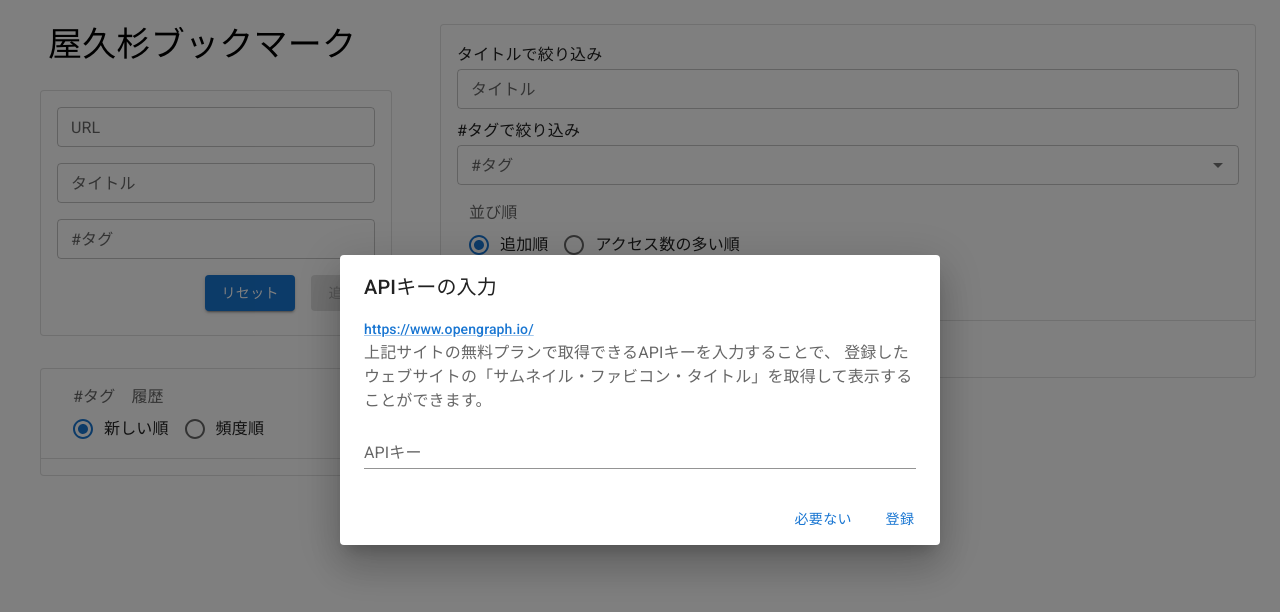
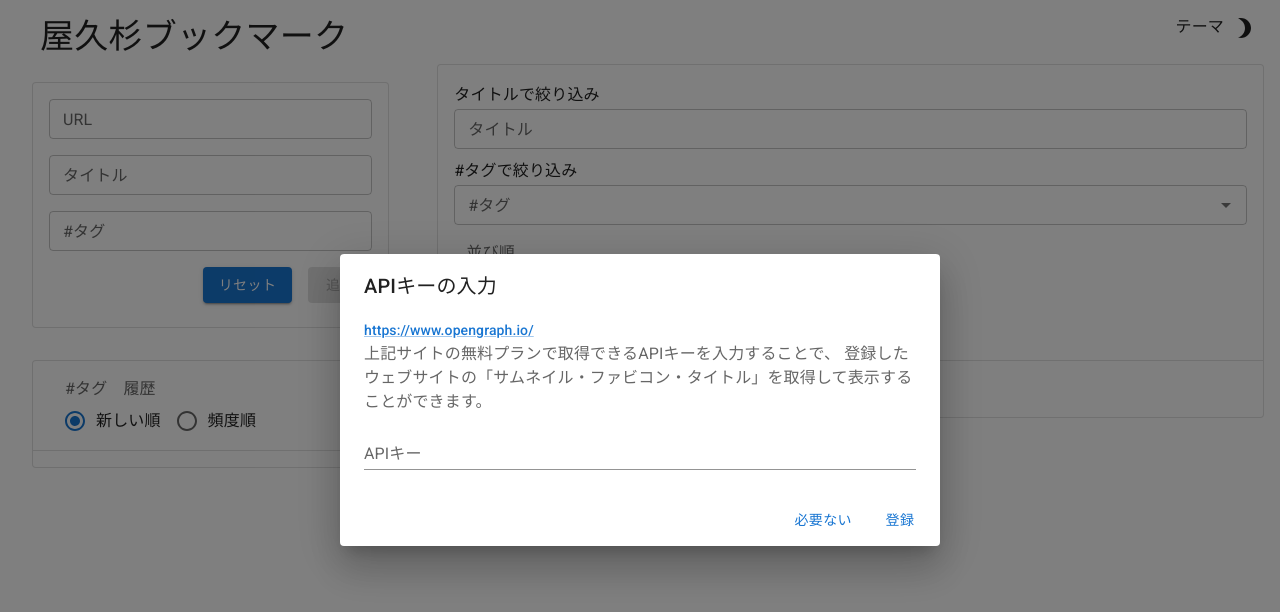
Before and after one commit to haru960197/YakusugiBookmark, a React (Create React App) app: page / in a window 1280 px wide. Shown: the top 612 px of the page. Built offline with nearby package versions, Linux system fonts and the light colour scheme.

Commit message:
[update] テーマ変更に対応

```diff
--- a/src/components/App.js
+++ b/src/components/App.js
@@ -2,10 +2,31 @@ import Register from './Register';
 import WebSiteList from './WebSiteList';
 import HashTagList from './HashTagList';
 import ApiKeyDialog from './ApiKeyDialog';
-import { useState } from 'react';
+import ColorModeButton from './ColorModeButton';
+import { useMemo, useState } from 'react';
 import { Grid, Typography } from "@mui/material"
+import { ThemeProvider, createTheme } from '@mui/material/styles';
+import CssBaseline from '@mui/material/CssBaseline';
 
 function App() {
+  const [mode, setMode] = useState(
+    localStorage.getItem('mode') ? localStorage.getItem('mode') : 'light'
+  );
+  const theme = useMemo(
+    () => (
+      createTheme({
+        palette: {
+          mode
+        }
+      })
+    ), [mode]
+  );
+  function toggleMode() {
+    const newMode = mode === 'light' ? 'dark' : 'light';
+    setMode(newMode);
+    localStorage.setItem('mode', newMode);
+  }
+
   const [apiKey, setApiKey] = useState(
     localStorage.getItem('apiKey') ? localStorage.getItem('apiKey') : ''
   );
@@ -32,7 +53,7 @@ function App() {
         // name is already registered.
         newHashTags = newHashTags.map((hashTag) =>
           hashTag.name === name
-            ? { name: name, count: hashTag.count + 1, lastUsedDate: lastUsedDate}
+            ? { name: name, count: hashTag.count + 1, lastUsedDate: lastUsedDate }
             : hashTag
         );
       } else {
@@ -79,7 +100,7 @@ function App() {
   function increaseAccessCount(targetWebSite) {
     const newWebSites = webSites.map((webSite) => {
       if (webSite === targetWebSite) {
-        return ({...webSite, accessCount: webSite.accessCount + 1});
+        return ({ ...webSite, accessCount: webSite.accessCount + 1 });
       } else {
         return webSite;
       }
@@ -89,8 +110,9 @@ function App() {
   }
 
   return (
-    <div>
-      <ApiKeyDialog setApiKey={setApiKey}/>
+    <ThemeProvider theme={theme}>
+      <CssBaseline />
+      <ApiKeyDialog setApiKey={setApiKey} />
       <Grid container spacing={4}>
         <Grid item container direction="column" xs={12} sm={4}>
           <Grid item sx={{ marginTop: 2, marginBottom: 1, mx: 5 }}>
@@ -104,10 +126,14 @@ function App() {
             />
           </Grid>
           <Grid item>
-            <HashTagList hashTags={hashTags} setHashTags={setHashTags}/>
+            <HashTagList hashTags={hashTags} setHashTags={setHashTags} />
           </Grid>
         </Grid>
-        <Grid item xs={12} sm={8}>
+        <Grid item container direction="column" xs={12} sm={8}>
+          <Grid item container justifyContent="flex-end" >
+            <ColorModeButton toggleColorMode={toggleMode}/>
+          </Grid>
+          <Grid item>
             <WebSiteList
               hashTagList={hashTags}
               webSites={webSites}
@@ -116,7 +142,8 @@ function App() {
             />
           </Grid>
         </Grid>
-    </div>
+      </Grid>
+    </ThemeProvider>
   );
 }
 
```
Lines whose indentation alone changed are shown as unchanged.
